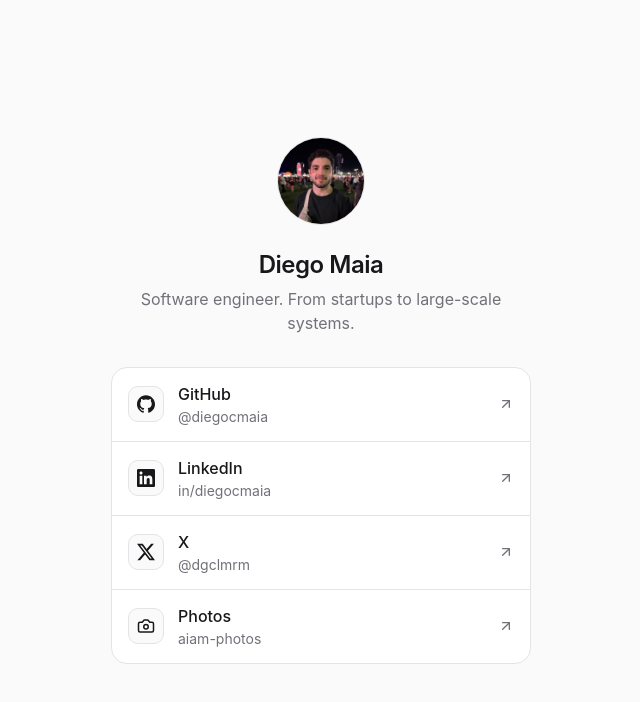
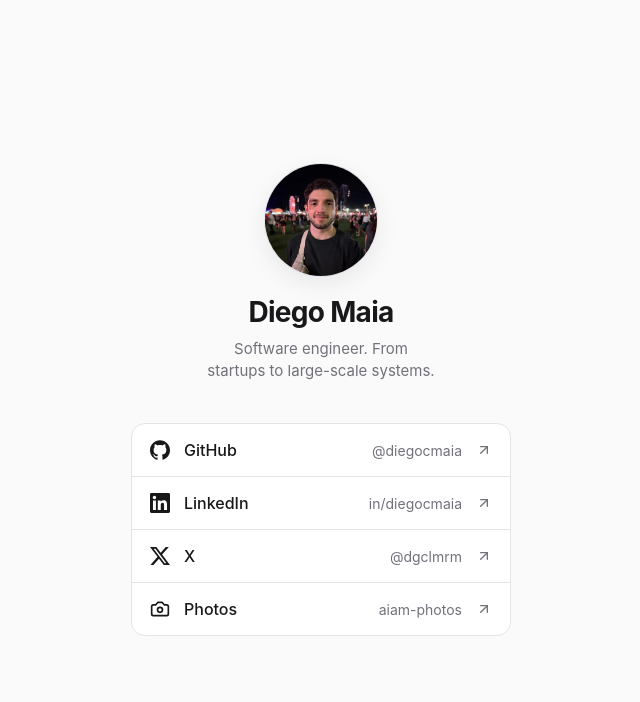
Before and after one commit to diegocmaia/diegocmaia.github.io, a plain HTML site: page index.html in a window 1280 px wide. Shown: the whole page, without its empty margins (319-959 px from the left). Drawn offline with Linux system fonts and the light colour scheme.

Commit message:
Rebalance proportions: larger avatar and name, single-line link rows
Co-Authored-By: Claude Opus 5.5 <noreply@anthropic.com>

```diff
--- a/index.html
+++ b/index.html
@@ -36,46 +36,44 @@
       place-items: center;
       padding: 48px 16px;
     }
-    main { width: 100%; max-width: 420px; }
+    main { width: 100%; max-width: 380px; }
 
-    header { text-align: center; margin-bottom: 32px; }
+    header { text-align: center; margin-bottom: 40px; }
     .avatar {
-      width: 88px; height: 88px; border-radius: 50%;
-      border: 1px solid var(--line);
-      margin-bottom: 16px;
+      display: block;
+      width: 112px; height: 112px; border-radius: 50%;
+      margin: 0 auto 20px;
       background: var(--hover);
+      box-shadow: 0 0 0 1px var(--line), 0 8px 24px rgba(0,0,0,.08);
     }
-    h1 { font-size: 1.5rem; font-weight: 600; letter-spacing: -.02em; }
-    .tagline { color: var(--muted); margin-top: 4px; }
+    h1 { font-size: 1.75rem; font-weight: 650; letter-spacing: -.025em; line-height: 1.2; }
+    .tagline { color: var(--muted); margin-top: 8px; font-size: .9375rem; text-wrap: balance; }
 
     nav {
       background: var(--card);
       border: 1px solid var(--line);
-      border-radius: 16px;
+      border-radius: 14px;
       overflow: hidden;
     }
     nav a {
       display: flex; align-items: center; gap: 14px;
-      padding: 14px 16px;
+      padding: 14px 18px;
       color: inherit; text-decoration: none;
       transition: background .15s;
     }
     nav a + a { border-top: 1px solid var(--line); }
     nav a:hover, nav a:focus-visible { background: var(--hover); outline: none; }
 
-    .icon {
-      flex: none;
-      width: 36px; height: 36px; border-radius: 10px;
-      display: grid; place-items: center;
-      border: 1px solid var(--line);
-      background: var(--bg);
+    .icon { flex: none; display: grid; place-items: center; }
+    .icon svg { width: 20px; height: 20px; }
+    .label {
+      flex: 1; min-width: 0;
+      display: flex; align-items: baseline; justify-content: space-between; gap: 12px;
     }
-    .icon svg { width: 18px; height: 18px; }
-    .label { flex: 1; min-width: 0; }
-    .label strong { display: block; font-weight: 500; }
-    .label span { display: block; color: var(--muted); font-size: .875rem; }
+    .label strong { font-weight: 500; }
+    .label span { color: var(--muted); font-size: .875rem; white-space: nowrap; overflow: hidden; text-overflow: ellipsis; }
     .arrow {
-      width: 16px; height: 16px; color: var(--muted);
+      flex: none; width: 16px; height: 16px; color: var(--muted);
       transition: transform .15s, color .15s;
     }
     nav a:hover .arrow { transform: translate(2px, -2px); color: var(--fg); }
@@ -84,7 +82,7 @@
 <body>
   <main>
     <header>
-      <img class="avatar" src="avatar.jpg" alt="Diego Maia" width="88" height="88">
+      <img class="avatar" src="avatar.jpg" alt="Diego Maia" width="112" height="112">
       <h1>Diego Maia</h1>
       <p class="tagline">Software engineer. From startups to large-scale systems.</p>
     </header>
```
